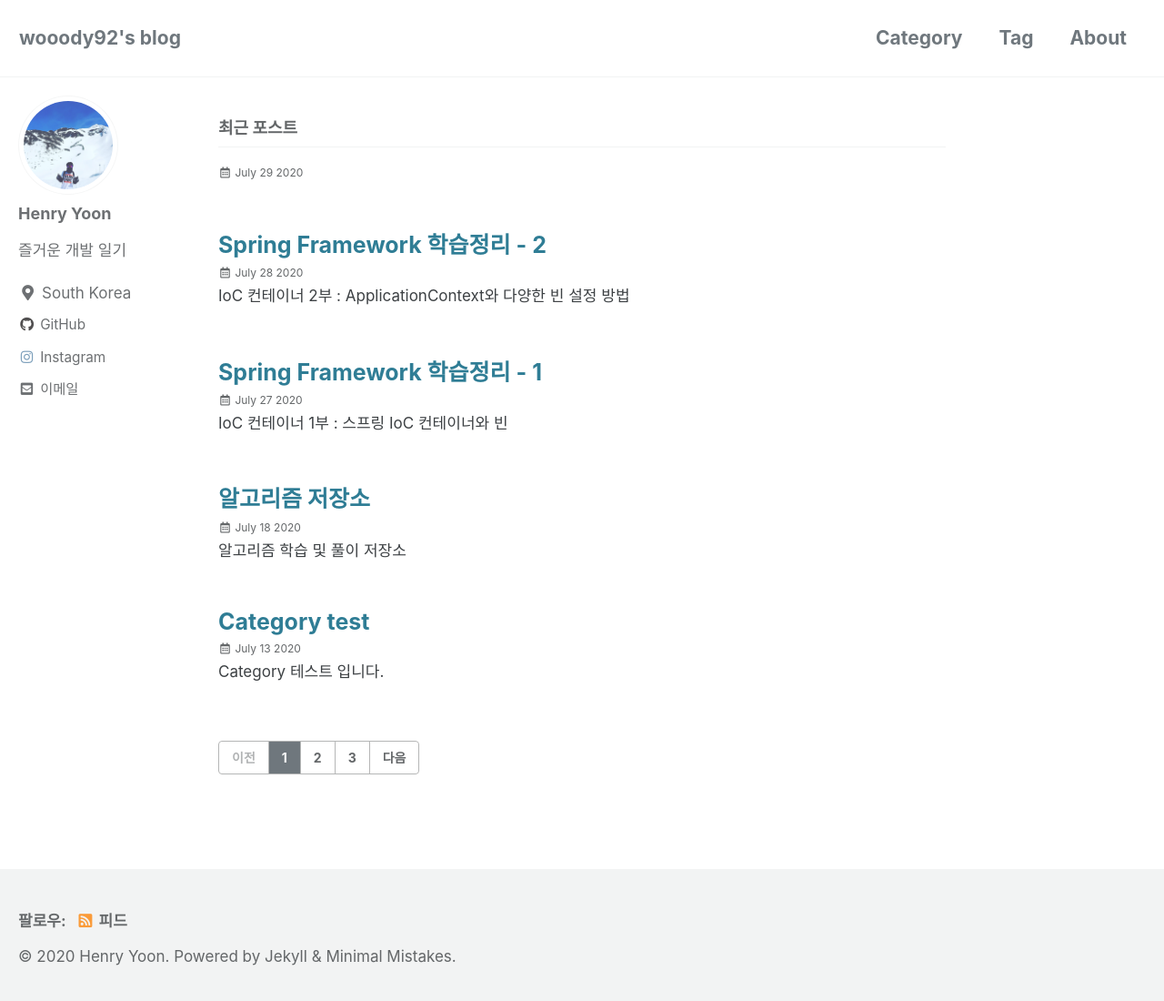
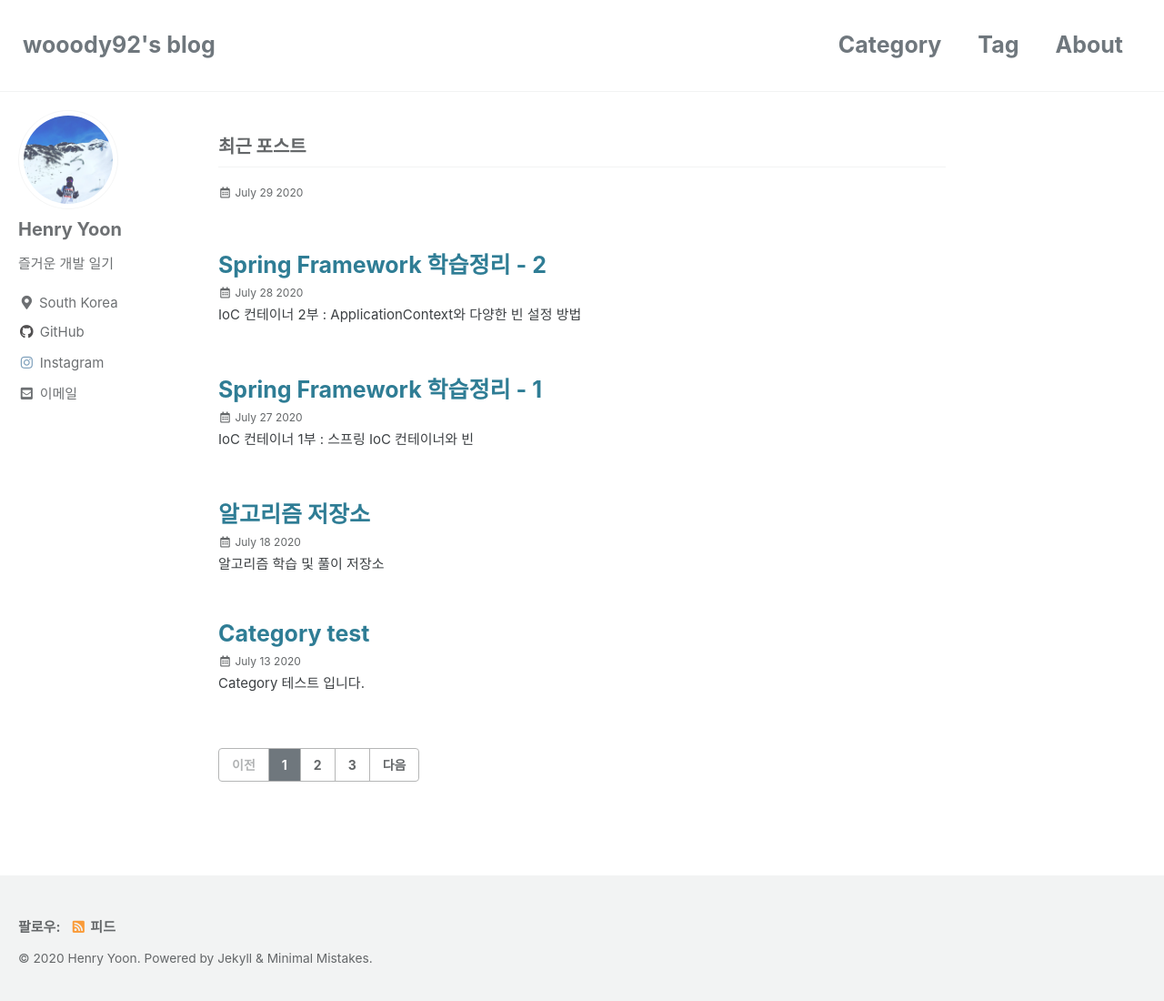
Before and after one commit to wooody92/wooody92.github.io, a Jekyll site: the page built from index.html, in a window 1280 px wide and 1104 px high. Shown: the top 1100 px of the window at 91% size. Built offline with Jekyll 4.4.1, drawn with Linux system fonts in a browser that asks for light colours; cached includes are drawn as plain includes; the list of posts is cut into pages by our own code.

Commit message:
폰트사이즈 원복

```diff
--- a/_sass/minimal-mistakes/_variables.scss
+++ b/_sass/minimal-mistakes/_variables.scss
@@ -34,27 +34,27 @@ $header-font-family: $sans-serif !default;
 $caption-font-family: $serif !default;
 
 /* default value */
+/* type scale */
+$type-size-1: 2.441em !default; // ~39.056px
+$type-size-2: 1.953em !default; // ~31.248px
+$type-size-3: 1.563em !default; // ~25.008px
+$type-size-4: 1.25em !default; // ~20px
+$type-size-5: 1em !default; // ~16px
+$type-size-6: 0.75em !default; // ~12px
+$type-size-7: 0.6875em !default; // ~11px
+$type-size-8: 0.625em !default; // ~10px
+
 // /* type scale */
-// $type-size-1: 2.441em !default; // ~39.056px
-// $type-size-2: 1.953em !default; // ~31.248px
-// $type-size-3: 1.563em !default; // ~25.008px
-// $type-size-4: 1.25em !default; // ~20px
-// $type-size-5: 1em !default; // ~16px
-// $type-size-6: 0.75em !default; // ~12px
-// $type-size-7: 0.6875em !default; // ~11px
-// $type-size-8: 0.625em !default; // ~10px
-
-/* type scale */
-$type-size-1: 1.5em !default; // ~39.056px
-$type-size-2: 1.5em !default; // ~31.248px
-$type-size-3: 1.3em !default; // ~25.008px
-$type-size-4: 1.05em !default; // ~20px
-$type-size-5: 0.9em !default; // ~16px
-$type-size-6: 0.85em !default; // ~12px
-$type-size-7: 0.85em !default; // ~11px
-$type-size-8: 0.85em !default; // ~10px
-$code-size: 0.7em !default;
-$title-size: 0.8em !default;
+// $type-size-1: 1.5em !default; // ~39.056px
+// $type-size-2: 1.5em !default; // ~31.248px
+// $type-size-3: 1.3em !default; // ~25.008px
+// $type-size-4: 1.05em !default; // ~20px
+// $type-size-5: 0.9em !default; // ~16px
+// $type-size-6: 0.85em !default; // ~12px
+// $type-size-7: 0.85em !default; // ~11px
+// $type-size-8: 0.85em !default; // ~10px
+// $code-size: 0.7em !default;
+// $title-size: 0.8em !default;
 
 /* headline scale */
 $h-size-1: 1.563em !default; // ~25.008px
```
